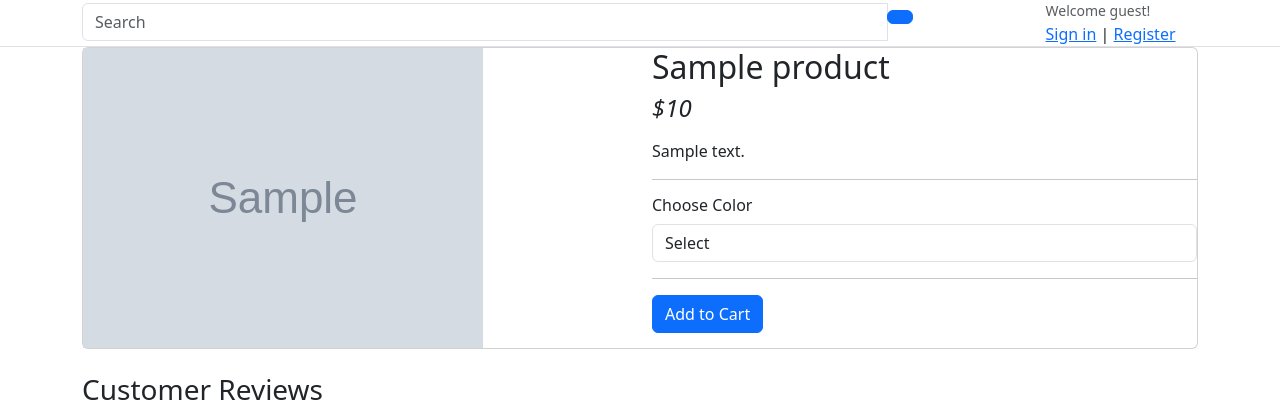
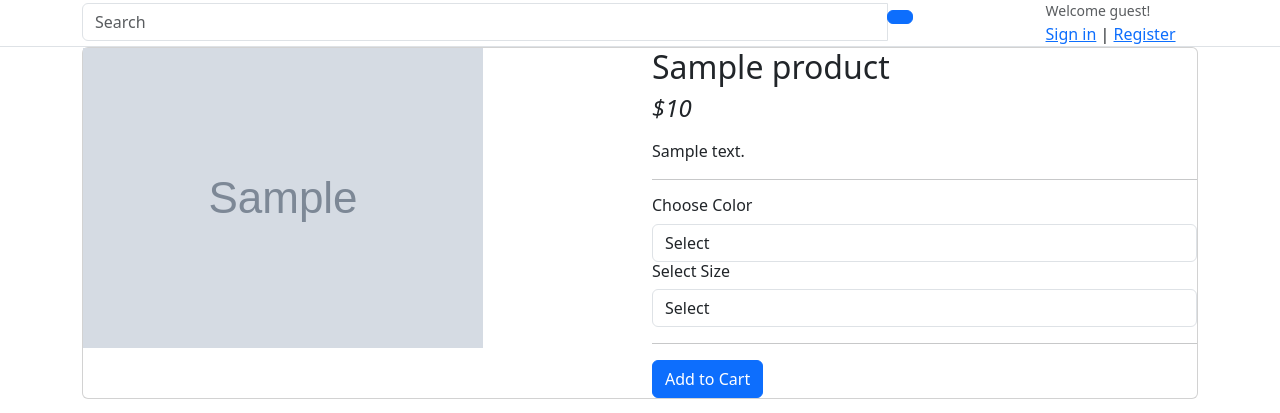
Before and after one commit to Manoj-Bhandarkar/django-kart, a Django app: a page that uses templates/store/product_detail.html in a window 1280 px wide. Shown: the part 381-794 px from the top of the page. Run offline with Django 3.2, Linux system fonts and the light colour scheme; tables that the repository leaves empty hold one stand-in row (values such as "Sample post"); grey boxes marked "Sample" are stand-in pictures; some libraries are stand-ins or nearby versions.

Commit message:
Variation - Variation Manager for Variation Model and get data from DB color and sizes with post request

```diff
--- a/carts/views.py
+++ b/carts/views.py
@@ -12,8 +12,10 @@ def _cart_id(request):
 
 
 def add_cart(request, product_id):
-    color = request.GET["color"]  # it is comming from name of select tag atrribute
-    size = request.GET["size"]  # it is comming from name of select tag atrribute
+    if request.method == 'POST':
+        color = request.POST['color']  # it is comming from name of select tag atrribute
+        size = request.POST['size']  # it is comming from name of select tag atrribute
+        print(color, size)
 
     product = Product.objects.get(id=product_id)
     try:
--- a/store/models.py
+++ b/store/models.py
@@ -25,6 +25,12 @@ class Product(models.Model):
         return reverse("product_detail", args=[self.category.slug, self.slug])
 
 
+class VariationManager(models.Manager):
+    def colors(self):
+        return super(VariationManager, self).filter(variation_category='color', is_active=True)
+
+    def sizes(self):
+        return super(VariationManager, self).filter(variation_category='size', is_active=True)
 
 VARIATION_CATEGORY_CHOICES = (
         ("color", "color"),
@@ -39,5 +45,7 @@ class Variation(models.Model):
     is_active = models.BooleanField(default=True)
     created_date = models.DateTimeField(auto_now=True)
 
+    objects = VariationManager()
+
     def __unicode__(self):
         return self.product
--- a/templates/store/product_detail.html
+++ b/templates/store/product_detail.html
@@ -17,6 +17,7 @@
                 </aside>
                 <main class="col-md-6 border-left">
                     <form action="{% url 'add_cart' single_product.id %}" method="post">
+                        {% csrf_token %}
                         <article class="content-body">
                             <h2 class="title">{{single_product.product_name}}</h2>
                             <div class="mb-3">
@@ -29,22 +30,25 @@
                                     <h6>Choose Color</h6>
                                     <select name="color" class="form-control" required>
                                         <option value="" disabled selected>Select</option>
-                                        {% for i in single_product.variation_set.all %}
-                                        <option value="{{ i.variation_value }}">{{ i.variation_value }}</option>
+                                        {% for i in single_product.variation_set.colors %}
+                                        <!-- # all - it bring color and size both -->
+                                        <option value="{{ i.variation_value | lower }}">{{ i.variation_value |  capfirst}}</option>
                                         {% endfor %}
                                     </select>
                                 </div>
                             </div> <!-- row.// -->
-                            <!-- <div class="row">
+                            <div class="row">
                                 <div class="item-option-select">
                                     <h6>Select Size</h6>
                                     <select name="size" class="form-control">
-                                        <option value="small">Small</option>
-                                        <option value="medium">Medium</option>
-                                        <option value="large">Large</option>
+                                        <option value="" disabled selected>Select</option>
+                                        {% for i in single_product.variation_set.sizes %}
+                                        <option value="{{ i.variation_value | lower }}">{{ i.variation_value | capfirst}}</option>
+                                        {% endfor %}
                                     </select>
                                 </div>
-                            </div> row.// -->
+                            </div>
+
                             <hr>
                             {% if single_product.stock <= 0 %} <h5>Out of Stock</h5>
                                 {% else %}
--- a/templates/store/store.html
+++ b/templates/store/store.html
@@ -127,7 +127,7 @@
                 </header><!-- sect-heading -->
 
                 <div class="row">
-                    {% if product %}
+                    {% if products %}
                     {% for product in products %}
                     <div class="col-md-4">
                         <figure class="card card-product-grid">
```
